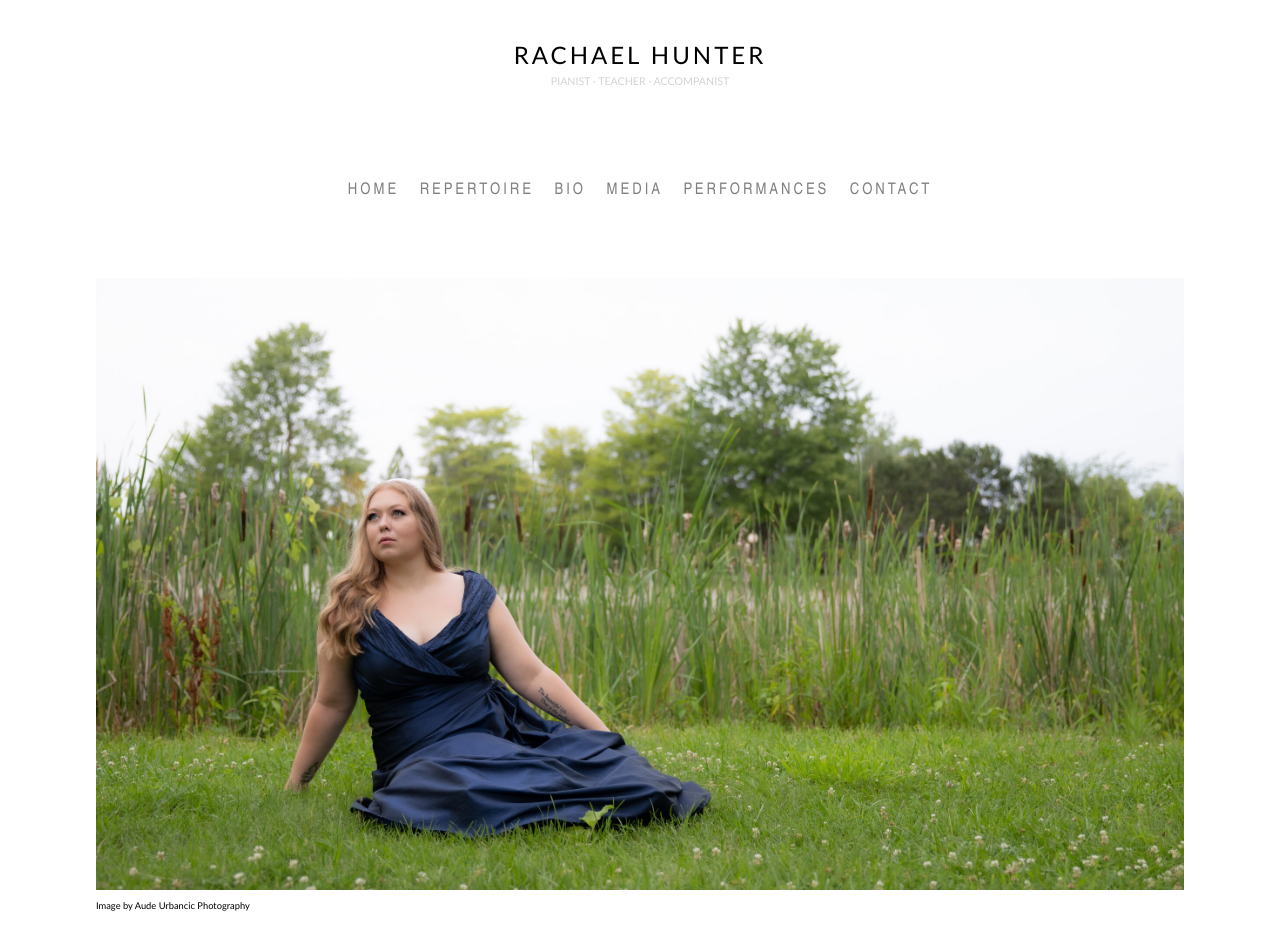
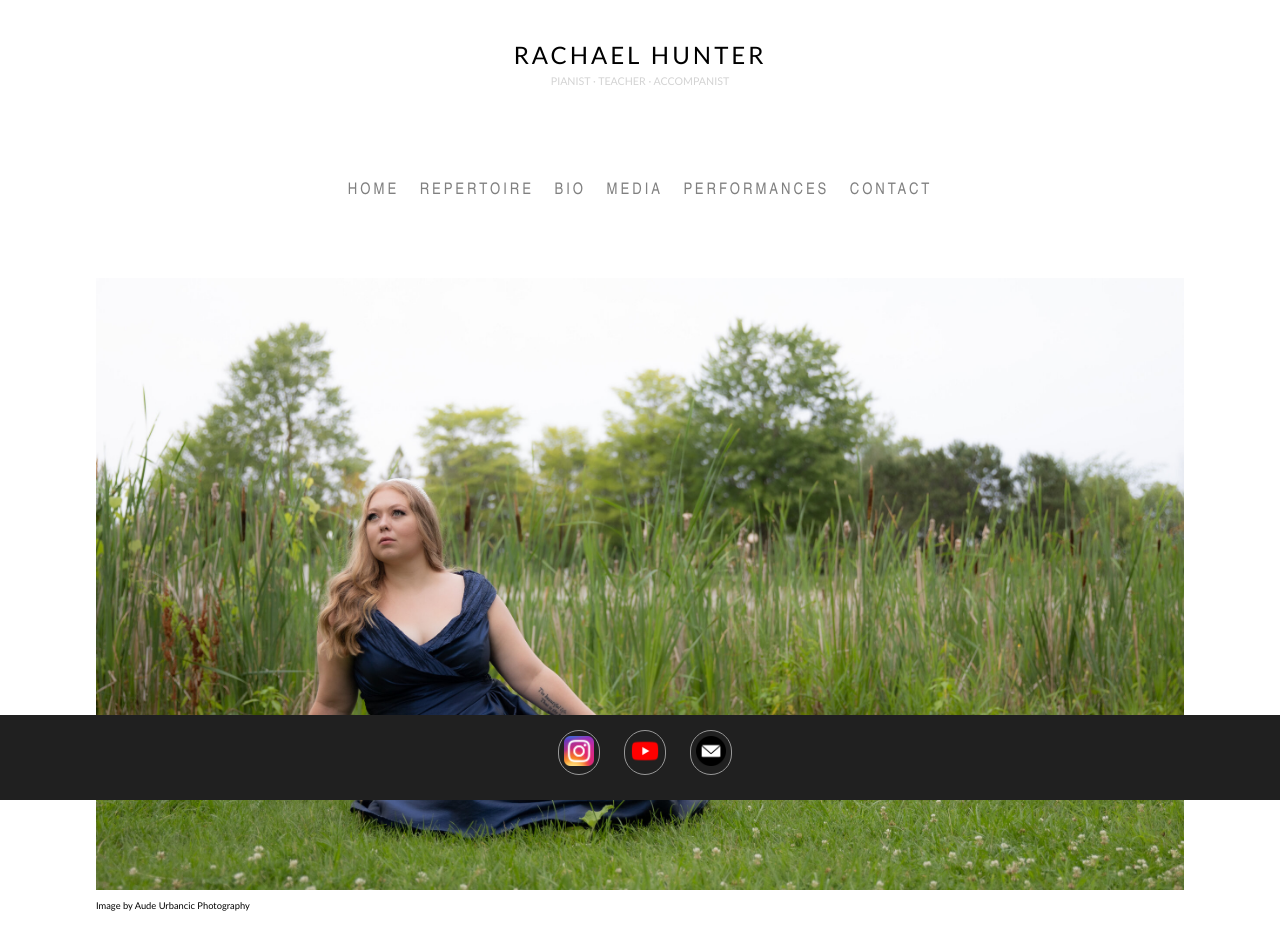
Before and after one commit to rachaelhunter/rachaelhunter.github.io, a plain HTML site: page index.html in a window 1280 px wide. Before the commit the page ends 912 px from the top, so only its background shows below. Drawn offline with Linux system fonts and the light colour scheme.

Commit message:
Add button links to social media at bottom of page

```diff
--- a/index.html
+++ b/index.html
@@ -19,6 +19,11 @@
         <center></centre><img src="images/home.jpeg" width="100%"></center>
         <span style="font-size: 7pt">Image by Aude Urbancic Photography </span>
     </div>
+    <div class="footer">
+        <div class="button-wrapper"><a href="https://www.instagram.com/rachaelhunterpiano/"><img src="images/instagram.png" height="50" width="50"></a></div>
+        <div class="button-wrapper"><a href="https://www.youtube.com/@rachaelhunter"><img src="images/youtube.png" height="50" width="50"></a></div>
+        <div class="button-wrapper"><a href="mailto:rachael.g.hunter@gmail.com"><img src="images/mail.png" height="50" width="50"></a></div>
+      </div>
 
 </body>
 
--- a/style/style.css
+++ b/style/style.css
@@ -5,6 +5,7 @@
 
 body {
     font-family: Optima, sans-serif;
+    padding-bottom: 120px;
 }
 
 .title {
@@ -43,3 +44,28 @@ body {
 .menu-button:hover {
     color: lightgray;
 }
+
+.footer {
+    padding: 15px;
+    background-color: #202020;
+    text-align: center;
+    position: fixed;
+    bottom: 0;
+    height: 55px;
+    width: 100%
+}
+
+.button-wrapper {
+    border: 1px #999999 solid;
+    padding: 5px;
+    border-radius: 30px;
+    display: inline-block;
+    margin-right: 20px;
+    vertical-align: center;
+    text-align: center;
+}
+
+.button-wrapper img {
+    height: 30px !important;
+    width: 30px !important;
+}
```
Also changed, not shown: bio.html (+5 -1 lines), contact.html (+5 -1 lines), media.html (+5 -0 lines), performances.html (+5 -0 lines), repertoire.html (+5 -0 lines), images/instagram.png (added), images/mail.png (added), images/youtube.png (added), 1 other file.
